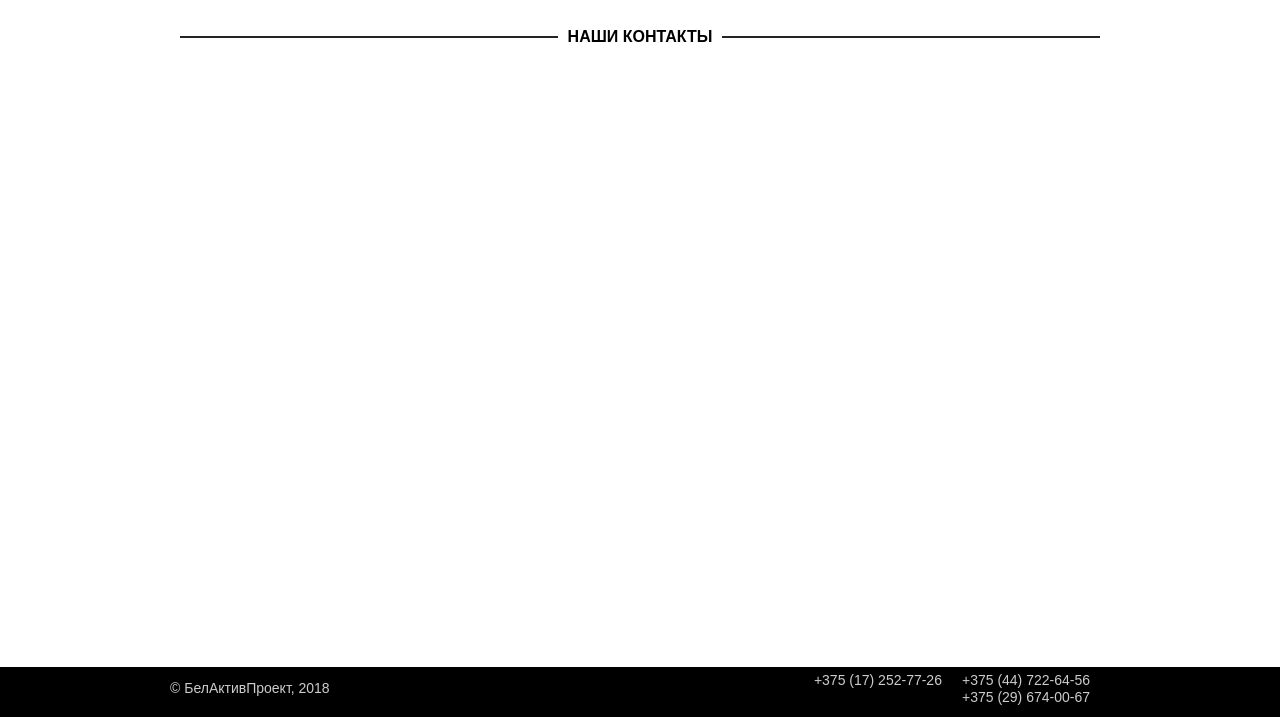
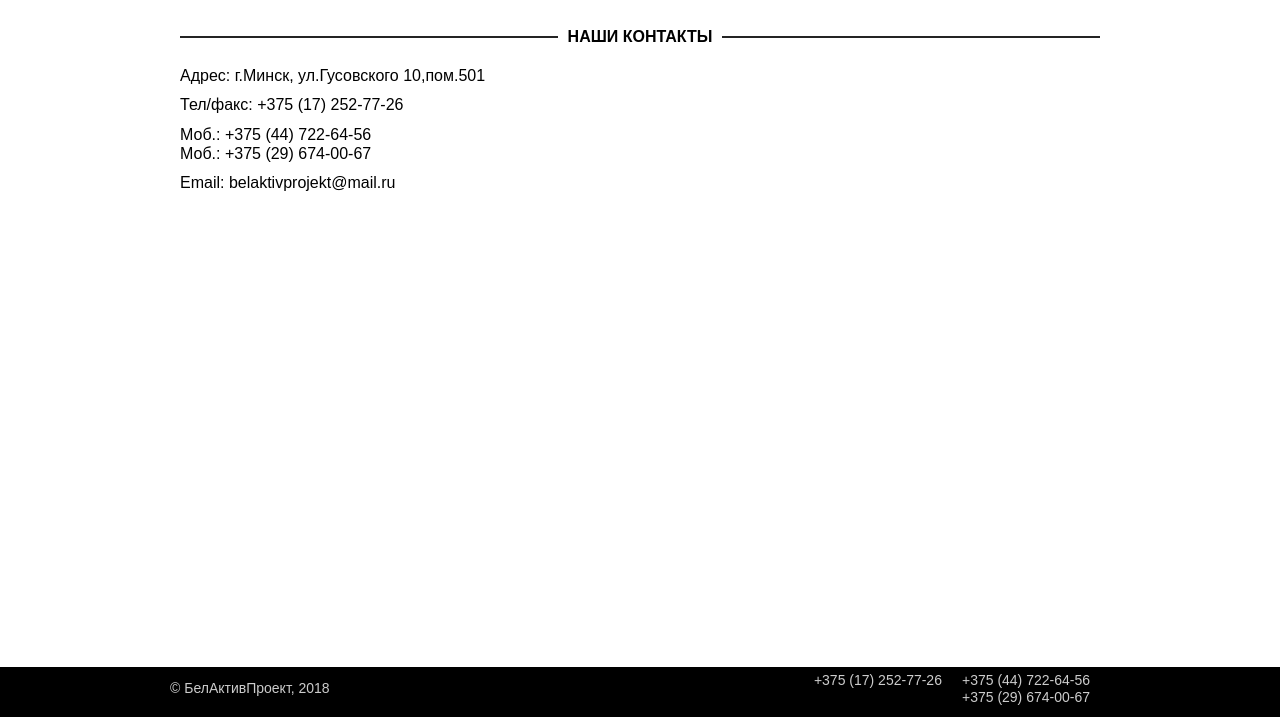
Before and after one commit to IvanKubrick/BelActiveProject, a website: page src/contacts.html in a window 1280 px wide. Shown: the part 83-800 px from the top of the page. Drawn offline with nearby package versions, Linux system fonts and the light colour scheme; files that its build step writes are made by us from their sources.

Commit message:
add basic content to contacts page, cleaned up the mess

```diff
--- a/src/contacts.html
+++ b/src/contacts.html
@@ -57,6 +57,21 @@
                     <h2 class="section-title">
                         <span>Наши контакты</span>
                     </h2>
+                    <div class="contacts-section__wrapper">
+                        <div class="contacts-section__address">
+                            Адрес: г.Минск, ул.Гусовского 10,пом.501
+                        </div>
+                        <div class="contacts-section__fax">
+                            Тел/факс: +375 (17) 252-77-26
+                        </div>
+                        <div class="contacts-section__tel">
+                            <p>Моб.: +375 (44) 722-64-56</p>
+                            <p>Моб.: +375 (29) 674-00-67</p>
+                        </div>
+                        <div class="contacts-section__email">
+                            Email: belaktivprojekt@mail.ru
+                        </div>
+                    </div>
                 </section>
             </div>
             <div class="map">
--- a/src/js/main.js
+++ b/src/js/main.js
@@ -5,8 +5,6 @@
     const closeBtn = document.querySelector('.modal__close');
 
     certificatesWrapper.addEventListener('click', (event) => {
-        console.log(event)
-
         if (!event.target.classList.contains('licenses__block')) {
             return;
         } else {
--- /dev/null
+++ b/src/scss/blocks/contacts-section.scss
@@ -0,0 +1,10 @@
+.contacts-section__wrapper {
+    margin-bottom: 20px;
+}
+.contacts-section__wrapper > div {
+    margin-bottom: 10px;
+
+    &:last-child {
+        margin-bottom: 0;
+    }
+}
--- a/src/scss/style.scss
+++ b/src/scss/style.scss
@@ -14,3 +14,4 @@
 @import 'blocks/licenses.scss';
 @import 'blocks/modal.scss';
 @import 'blocks/partners.scss';
+@import 'blocks/contacts-section.scss';
```
Also changed, not shown: src/scss/blocks/main-nav.scss (+0 -8 lines).
